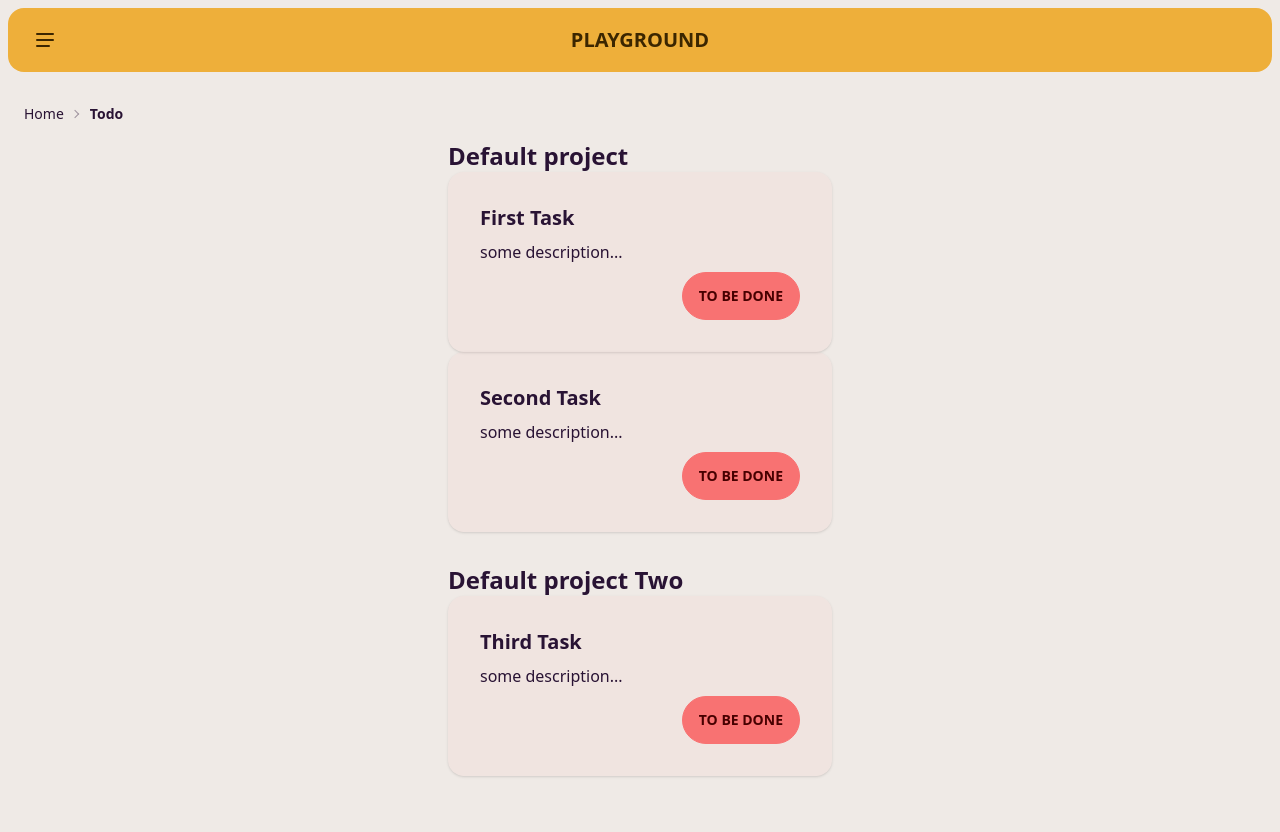
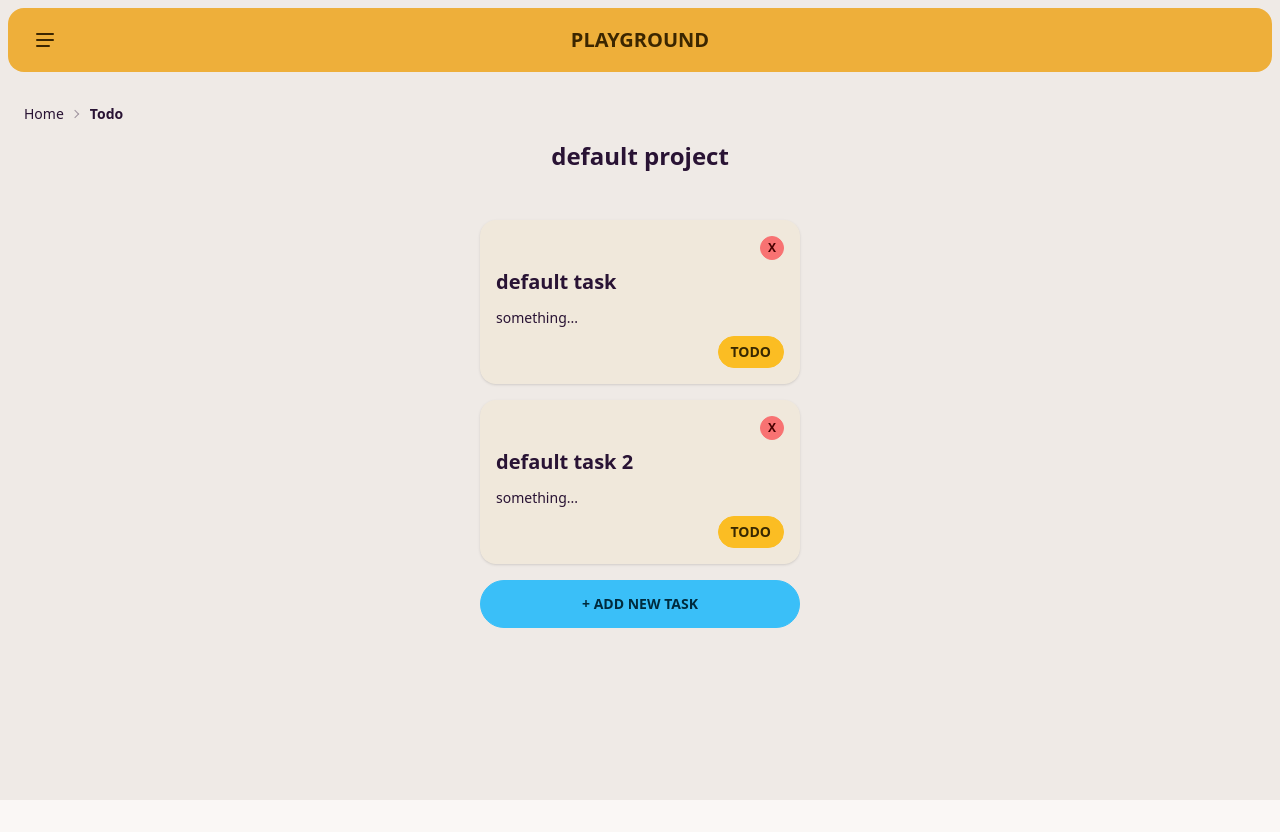
Before and after one commit to cakegod/svelte-kit-playground, a SvelteKit app: page /todo in a window 1280 px wide. After the commit the page ends 800 px from the top, so only its background shows below. Built offline with nearby package versions, Linux system fonts and the light colour scheme.

Commit message:
feat: add todo

```diff
--- a/src/routes/todo/+page.svelte
+++ b/src/routes/todo/+page.svelte
@@ -1,78 +1,84 @@
 <script lang="ts">
-	interface Task {
-		name: string;
-		description: string;
-		done: boolean;
-	}
+	import { Todo } from './classes';
+	import { crossfade, slide } from 'svelte/transition';
+	import { backOut, bounceOut, elasticInOut, sineIn, sineOut } from 'svelte/easing';
 
-	interface Project {
-		name: string;
-		tasks: string[];
-	}
-
-	interface Todo {
-		projects: { [key: string]: Project };
-		tasks: { [key: string]: Task };
-	}
-
-	const firstTaskId = crypto.randomUUID();
-	const secondTaskId = crypto.randomUUID();
-	const thirdTask = crypto.randomUUID();
-
-	const todo: Todo = {
-		projects: {
-			[crypto.randomUUID()]: {
-				name: 'Default project',
-				tasks: [firstTaskId, secondTaskId]
-			},
-			[crypto.randomUUID()]: {
-				name: 'Default project Two',
-				tasks: [thirdTask]
-			}
-		},
-		tasks: {
-			[firstTaskId]: { name: 'First Task', description: 'some description...', done: false },
-			[secondTaskId]: { name: 'Second Task', description: 'some description...', done: false },
-			[thirdTask]: { name: 'Third Task', description: 'some description...', done: false }
-		}
-	};
+	const [send, receive] = crossfade({});
+	let todo = new Todo();
+	let isAddingTask = false;
+	let taskName = '';
+	let taskContent = '';
 </script>
 
-{#each Object.entries(todo.projects) as [projectID, project]}
-	<div class="mb-8">
-		<h2 class="text-2xl font-bold">{project.name}</h2>
-		{#each Object.entries(todo.tasks) as [taskID, task]}
-			{#if project.tasks.includes(taskID)}
+{#each todo.projects as project (project.id)}
+	<div class="flex w-full max-w-xs flex-col gap-4">
+		<h2 class="self-center pb-8 text-2xl font-bold">{project.name}</h2>
+		{#each project.tasks as task (task.id)}
 			<div
-					class:bg-completed={task.done}
-					class:bg-uncompleted={!task.done}
-					class="card w-96 bg-base-100 shadow"
+				transition:slide
+				class="card card-compact grow bg-base-300 shadow"
+				class:bg-success={task.done}
+				class:bg-warning={!task.done}
 			>
 				<div class="card-body">
-						<h2 class="card-title">{task.name}</h2>
+					<button
+						on:click={() => {
+							project.deleteTask(task.id);
+							todo = todo;
+						}}
+						type="button"
+						class="btn-error btn-xs btn w-6 self-end">x</button
+					>
+					<h3 class="card-title">{task.name}</h3>
 					<p>{task.description}</p>
 					<div class="card-actions justify-end">
 						<button
 							on:click={() => (task.done = !task.done)}
-								class="btn"
+							class="btn-sm btn"
 							class:btn-success={task.done}
-								class:btn-error={!task.done}
+							class:btn-warning={!task.done}
 						>
-								{task.done ? 'Completed' : 'To be done'}
+							{task.done ? 'Done!' : 'Todo'}
 						</button>
 					</div>
 				</div>
 			</div>
+		{/each}
+		{#if isAddingTask}
+			<form
+				transition:slide
+				on:submit={() => {
+					project.addTask(taskName, taskContent);
+					todo = todo;
+				}}
+				class="form-control rounded-box bg-base-300 p-4 shadow"
+			>
+				<button
+					on:click={() => (isAddingTask = false)}
+					type="button"
+					class="btn-error btn-xs btn w-6 self-end">x</button
+				>
+				<label class="form-control label items-start">
+					Task Name
+					<input required bind:value={taskName} class="input w-full" type="text" />
+				</label>
+				<label class="form-control label items-start">
+					Task Content
+					<textarea required bind:value={taskContent} class="textarea w-full" />
+				</label>
+				<button class="btn-success btn" type="submit">Add task</button>
+			</form>
+		{:else}
+			<button on:click={() => (isAddingTask = true)} class="btn-info btn"> + Add new task </button>
 		{/if}
-		{/each}
 	</div>
 {/each}
 
 <style lang="postcss">
-	.bg-completed {
+	.bg-success {
 		@apply bg-success/5;
 	}
-	.bg-uncompleted {
-		@apply bg-error/5;
+	.bg-warning {
+		@apply bg-warning/5;
 	}
 </style>
--- /dev/null
+++ b/src/routes/todo/classes.ts
@@ -0,0 +1,50 @@
+export class Task {
+	name: string;
+	description: string;
+	done: boolean;
+	id: string;
+	constructor(name: string, description: string) {
+		this.name = name;
+		this.description = description;
+		this.done = false;
+		this.id = crypto.randomUUID();
+	}
+}
+
+export class Project {
+	name: string;
+	tasks: Task[];
+	id: string;
+	constructor(name: string) {
+		this.name = name;
+		this.tasks = [];
+		this.id = crypto.randomUUID();
+	}
+
+	addTask(name: string, content: string) {
+		this.tasks = [...this.tasks, new Task(name, content)];
+	}
+
+	deleteTask(taskID: string) {
+		this.tasks = this.tasks.filter((task) => task.id !== taskID);
+	}
+}
+
+export class Todo {
+	projects: Project[];
+
+	constructor() {
+		this.projects = [];
+		this.addProject('default project');
+		this.projects[0].addTask('default task', 'something...');
+		this.projects[0].addTask('default task 2', 'something...');
+	}
+
+	addProject(name: string) {
+		this.projects.push(new Project(name));
+	}
+
+	deleteProject(projectID: string) {
+		this.projects = this.projects.filter((project) => project.id !== projectID);
+	}
+}
```
Lines whose indentation alone changed are shown as unchanged.
